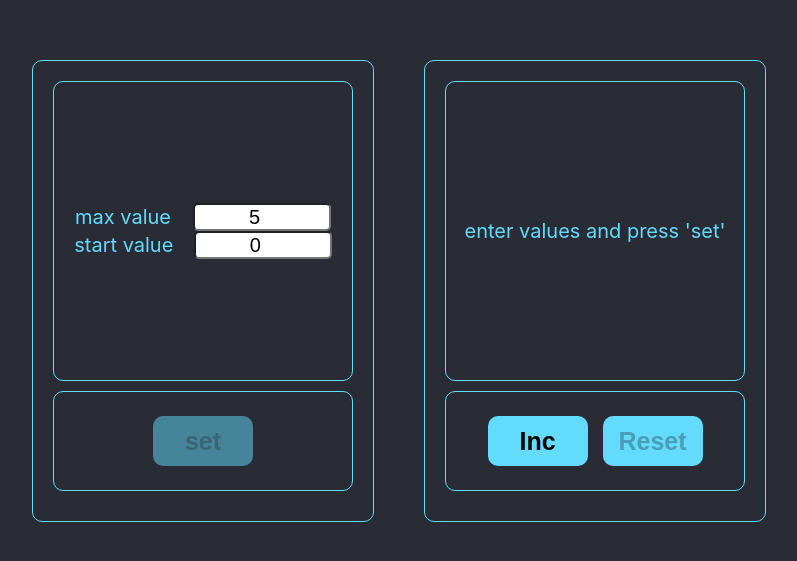
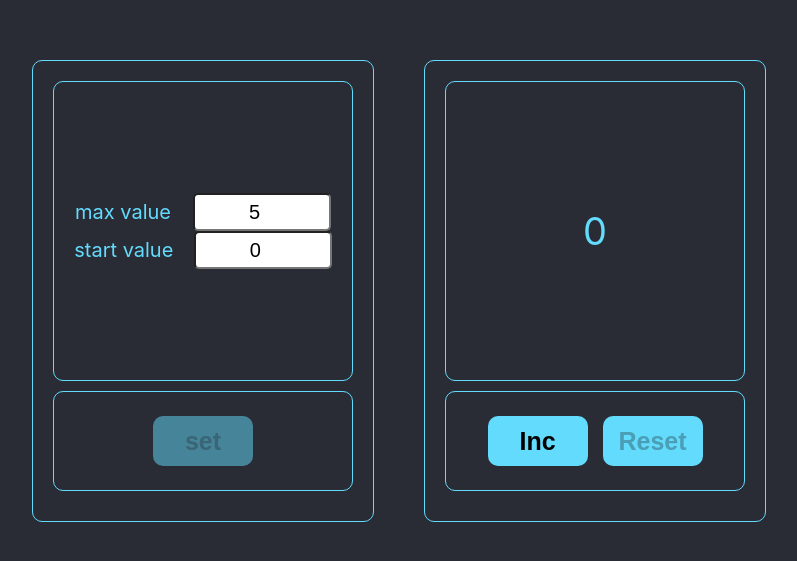
Before and after one commit to pasosh12/counters, a React (Create React App) app: page / in a window 1280 px wide. Shown: the part 109-670 px from the top of the page, without its empty margins (241-1038 px from the left). Built offline with nearby package versions, Linux system fonts and the light colour scheme.

Commit message:
fix counter_display message

```diff
--- a/src/App.css
+++ b/src/App.css
@@ -43,6 +43,7 @@ body {
     .counter {
         text-align: center;
         margin: 0 auto;
+        font-size: 38px;
     }
 
     .error_input {
@@ -66,7 +67,7 @@ body {
 
 .input {
     width: 138px;
-    height: 28px;
+    height: 38px;
     border-radius: 5px;
     font-size: 20px;
     text-align: center;
--- a/src/App.tsx
+++ b/src/App.tsx
@@ -4,14 +4,14 @@ import {Display} from "./Display";
 import {SettingsDisplay} from "./SettingsDisplay";
 
 function App() {
-    const minCounter: number = Number(localStorage.getItem('minCounter')) || 0;
+    const minCounter: number = Number(localStorage.getItem('minCounter'));
     const maxCounter: number = Number(localStorage.getItem('maxCounter')) || 5;
     const [counter, setCounter] = React.useState<number>(0);
     const [startValue, setStartValue] = React.useState<number>(minCounter);
     const [maxValue, setMaxValue] = React.useState<number>(maxCounter);
     const [limitFlag, setLimitFlag] = React.useState<boolean>(false);
     const [errorFlag, setErrorFlag] = React.useState<boolean>(false);
-    const [isMessageActive, setMessageActive] = React.useState<boolean>(true);
+    const [isMessageActive, setMessageActive] = React.useState<boolean>(false);
     const [buttonsDisabled, setButtonsDisabling] = React.useState<boolean>(false);
     const isIncDisabled = counter === maxCounter;
     const isResetDisabled = counter === 0
@@ -41,7 +41,6 @@ function App() {
                     <SettingsDisplay startValue={startValue}
                                      maxValue={maxValue}
                                      errorFlag={errorFlag}
-                                     // setMaxValue={setMaxValue}
                                      setMessageActive={setMessageActive}
                                      {...SettingsDisplayFlagsSettersProps} />
                 </div>
--- a/src/Display.tsx
+++ b/src/Display.tsx
@@ -17,11 +17,6 @@ export const Display = ({
                             isResetDisabled, isIncDisabled, errorFlag, buttonsDisabled,
                             isMessageActive
                         }: Props) => {
-    console.log('isIncDisabled',isIncDisabled)
-    console.log('isResetDisabled',isResetDisabled)
-    console.log('buttonsDisabled',buttonsDisabled)
-    console.log('isIncDisabled && buttonsDisabled',(isIncDisabled && buttonsDisabled))
-    console.log('isResetDisabled && buttonsDisabled',(isResetDisabled && buttonsDisabled))
     return (
         <div>
             <div className="display">
@@ -35,7 +30,7 @@ export const Display = ({
             </div>
 
             <div className="buttons_container">
-                <Button className={`button ${isIncDisabled || buttonsDisabled ? 'button_disabled' : ''}`} title={'Inc'}
+                <Button className={`button ${isIncDisabled && buttonsDisabled ? 'button_disabled' : ''}`} title={'Inc'}
                         onClick={onIncHandler} disabled={buttonsDisabled || isIncDisabled}/>
                 <Button
                     className={`button ${isResetDisabled && buttonsDisabled ? 'button_disabled' : ''}`}
```
